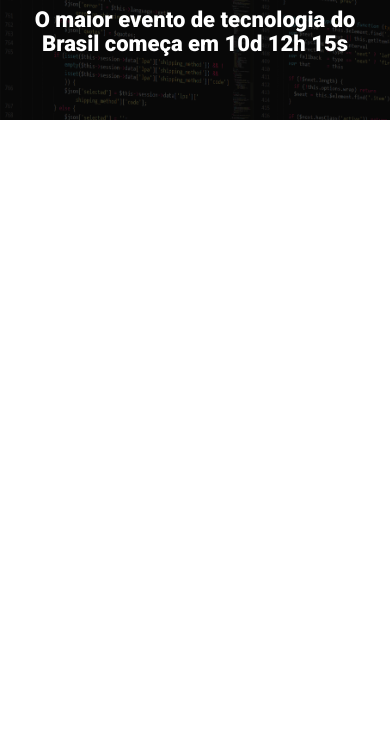
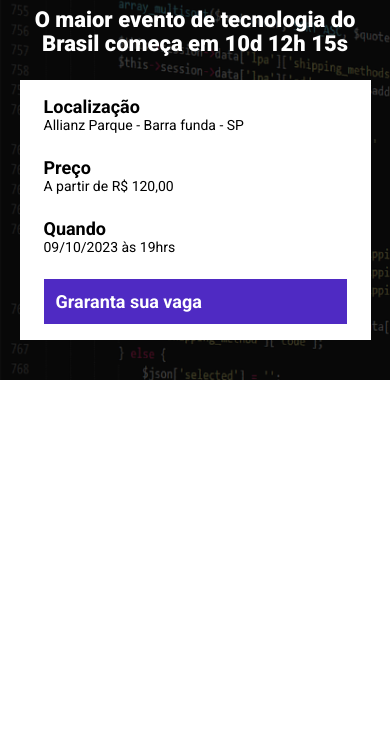
Before and after one commit to jonattasmoraes/ebac_tech_talks, a website built with Parcel: page src/index.html in a window 390 px wide. Shown: the part 96-844 px from the top of the page. Built offline with nearby package versions, Linux system fonts and the light colour scheme.

Commit message:
Add informations

```diff
--- a/src/index.html
+++ b/src/index.html
@@ -16,6 +16,23 @@
         <p class="hero__text">
             O maior evento de tecnologia do Brasil começa em 10d 12h 15s
         </p>
+        <div class="infos-bar">
+            <ul class="infos-bar__infos">
+                <li class="infos-bar__infos__item">
+                    <b>Localização</b>
+                    Allianz Parque - Barra funda - SP
+                </li>
+                <li class="infos-bar__infos__item">
+                    <b>Preço</b>
+                    A partir de R$ 120,00
+                </li>
+                <li class="infos-bar__infos__item">
+                    <b>Quando</b>
+                    09/10/2023 às 19hrs
+                </li>
+            </ul>
+            <a href="#" class="button button--primary">Graranta sua vaga</a>
+        </div>
     </div>
 </header>
     <script src="scripts/main.js"></script>
--- /dev/null
+++ b/src/styles/components/_buttons.scss
@@ -0,0 +1,24 @@
+.button {
+    padding: 12px;
+    font-size: 18px;
+    font-weight: bold;
+    text-decoration: none;
+    text-align: center;
+    white-space: nowrap;
+
+    &--primary {
+        color: #fff;
+        background-color: #4F2AC3;
+    }
+
+    @media (max-width: 640px) {
+        display: flex;
+        width: 100%;
+        align-items: center;
+    }
+
+    @media (max-width: 1024px) {
+        display: flex;
+        align-items: center;
+    }
+}
--- /dev/null
+++ b/src/styles/components/_infos_bar.scss
@@ -0,0 +1,41 @@
+.infos-bar {
+    padding: 16px 24px;
+    background-color: #fff;
+    display: flex;
+    justify-content: space-between;
+
+    &__infos {
+    display: flex;
+    gap: 40px;
+
+        &__item {
+            font-size: 14px;
+            color: #000;
+
+            b {
+                color: #000;
+                font-size: 18px;
+                display: block;
+            }
+        }
+    }
+
+    @media (max-width: 640px) {
+        display: block;
+
+        &__infos {
+            display: block;
+
+            &__item {
+                margin-bottom: 24px;
+            }
+        }
+    }
+
+    @media (max-width: 1024px) {
+
+        &__infos {
+            gap: 16px;
+        }
+    }
+}
--- a/src/styles/main.scss
+++ b/src/styles/main.scss
@@ -1,4 +1,6 @@
-@use "hero";
+@use 'hero';
+@use 'components/infos_bar';
+@use 'components/buttons';
 
 * {
     margin: 0;
@@ -6,6 +8,7 @@
     box-sizing: border-box;
     font-family: Roboto, sans-serif;
     color: #fff;
+    list-style: none;
 }
 
 .container {
```
